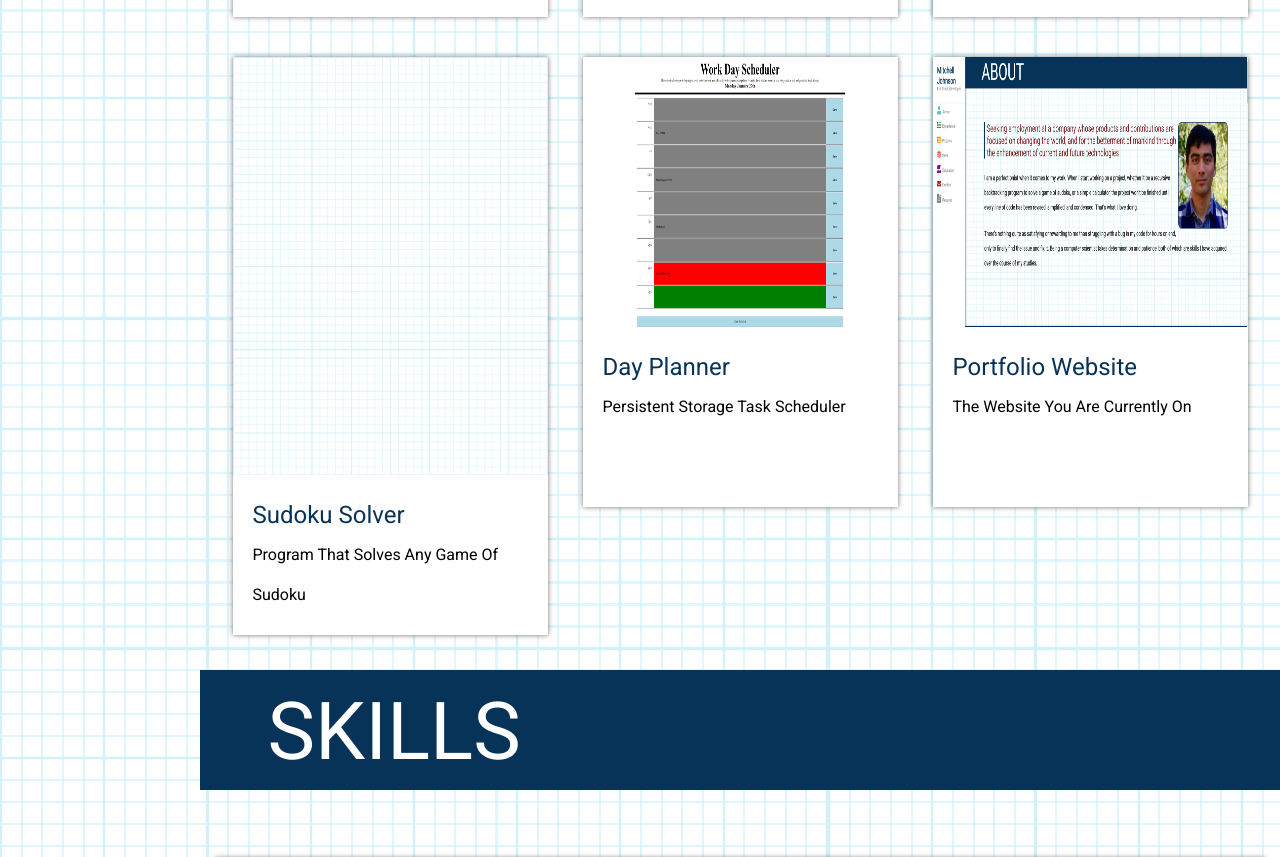
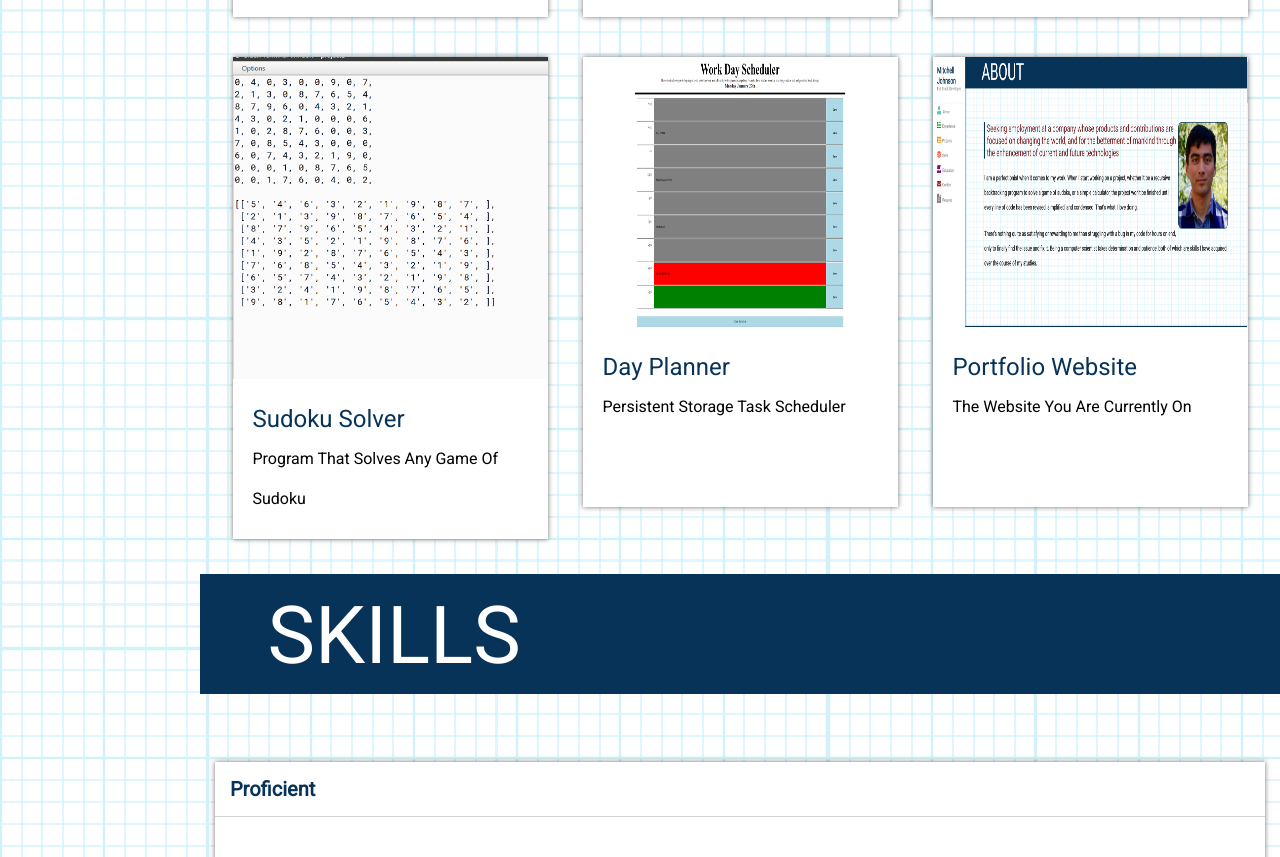
Before and after one commit to mitchelljohnson3/portfolio, a plain HTML site: page index.html in a window 1280 px wide. Shown: the part 2979-3836 px from the top of the page. Drawn offline with Linux system fonts and the light colour scheme.

Commit message:
fixed sudoku

```diff
--- a/index.html
+++ b/index.html
@@ -372,7 +372,7 @@
                                 </div>
 
                             </div>
-                            <img id="project-image" src="./assets/imgs/grid.jpg">
+                            <img id="project-image" src="./assets/imgs/sudoku.png">
                             <div id="project-info">
                                 <p>Sudoku Solver</p>
                                 <p style="color: black; font-size: 12pt;">Program That Solves Any Game Of Sudoku</p>
```
Also changed, not shown: assets/imgs/sudoku.png (added).
